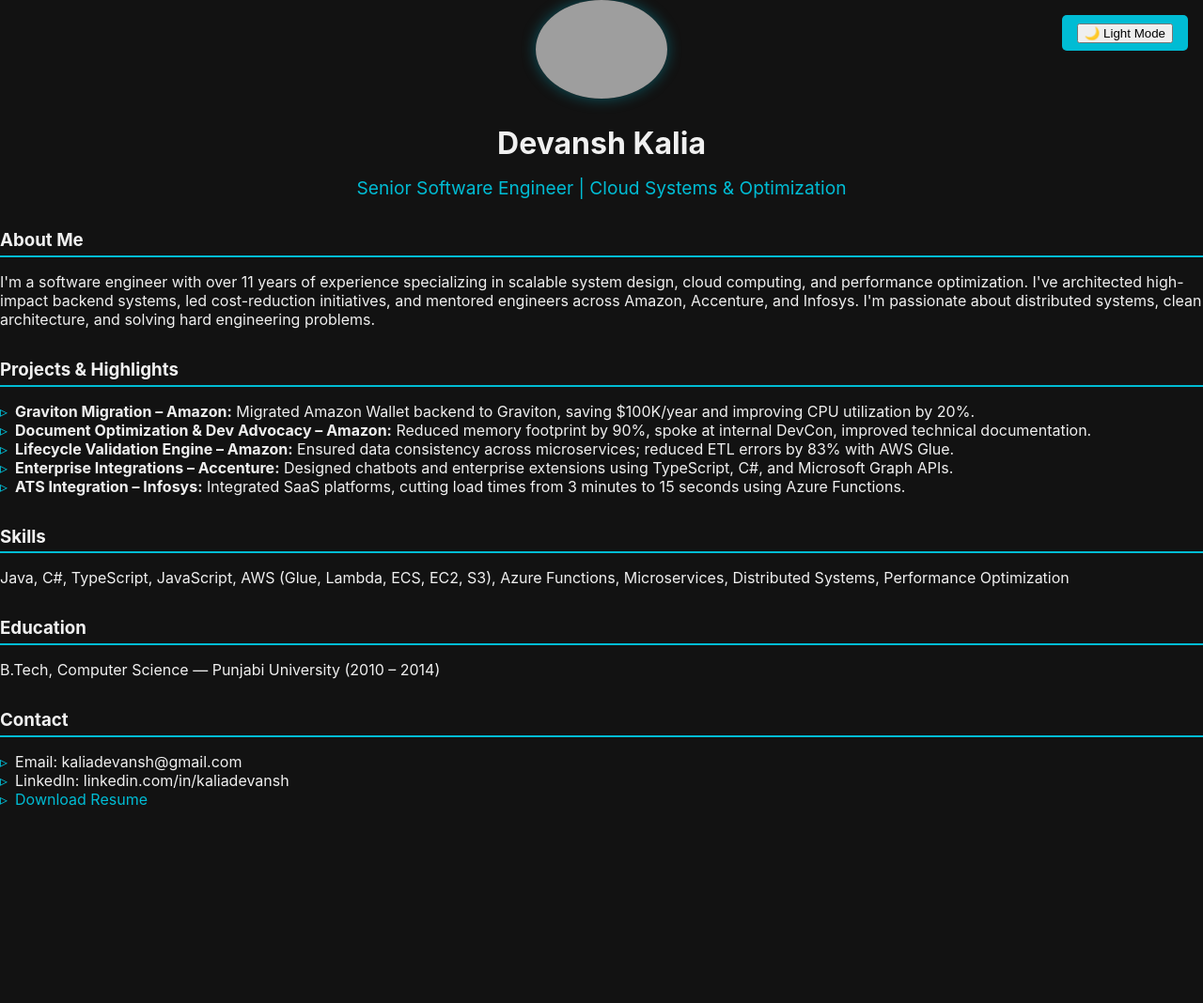
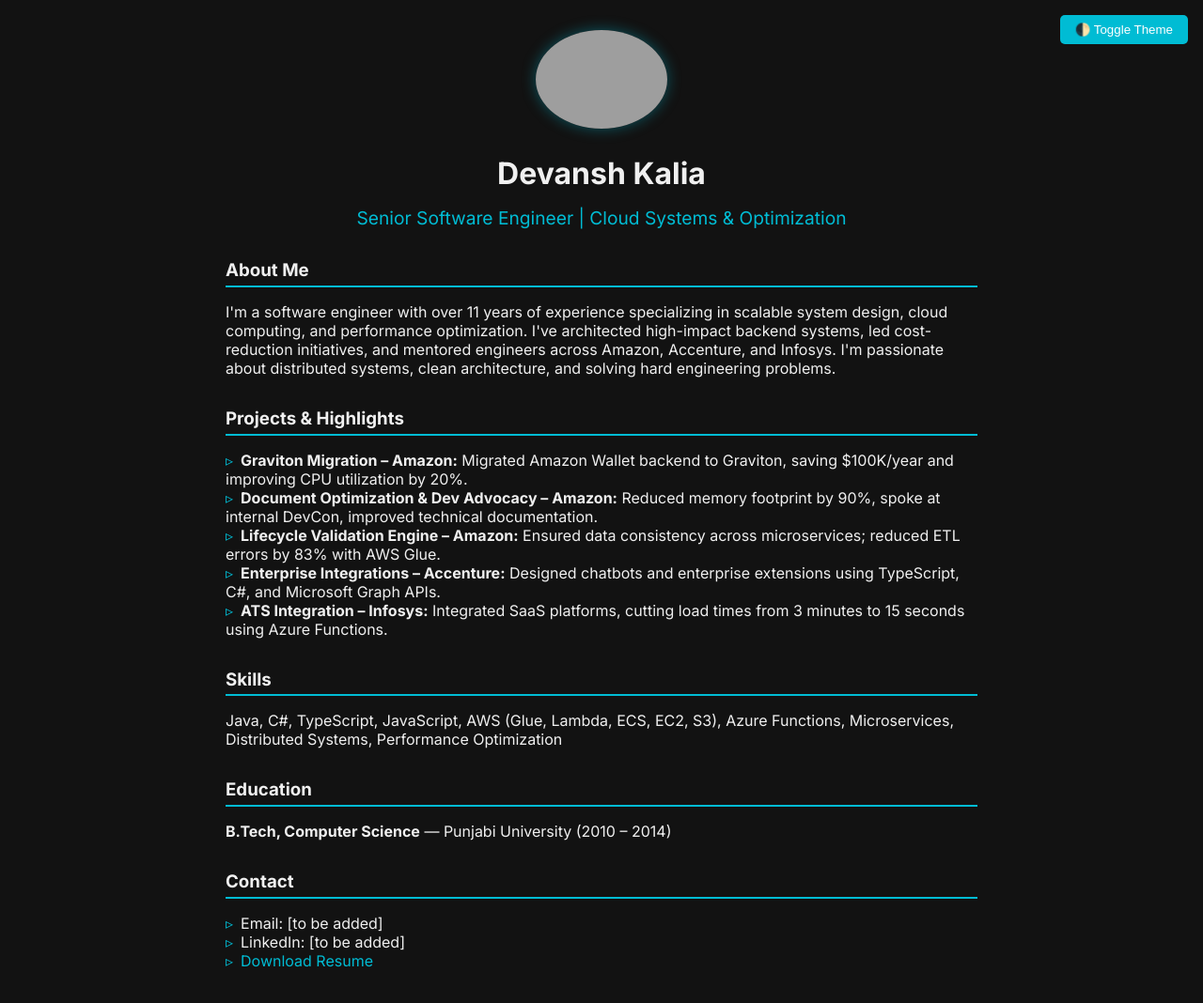
Before and after one commit to kaliadevansh/kaliadevansh.github.io, a plain HTML site: page index.html in a window 1280 px wide. Shown: the whole page at 94% size. Before the commit the page ends 893 px from the top, so only its background shows below. Drawn offline with Linux system fonts and the light colour scheme; grey boxes are pictures that could not be loaded.

Commit message:
feat: Use new styles and theme toggle

```diff
--- a/index.html
+++ b/index.html
@@ -6,17 +6,18 @@
   <meta name="viewport" content="width=device-width, initial-scale=1.0" />
   <title>Devansh Kalia | Portfolio</title>
   <link rel="stylesheet" href="style.css" />
+  <link href="https://fonts.googleapis.com/css2?family=Inter:wght@400;600;700&display=swap" rel="stylesheet">
 </head>
 <body class="dark-mode">
-  <div class="theme-toggle">
-    <button onclick="toggleTheme()">🌙 Light Mode</button>
-  </div>
+  <div class="container">
+    <button class="theme-toggle" onclick="toggleTheme()">🌓 Toggle Theme</button>
     <header>
       <img src="avatar-devansh.png" alt="Devansh Avatar" class="avatar" />
       <h1>Devansh Kalia</h1>
       <h2>Senior Software Engineer | Cloud Systems & Optimization</h2>
     </header>
 
+    <main>
       <section>
         <h3>About Me</h3>
         <p>I'm a software engineer with over 11 years of experience specializing in scalable system design, cloud computing, and performance optimization. I've architected high-impact backend systems, led cost-reduction initiatives, and mentored engineers across Amazon, Accenture, and Infosys. I'm passionate about distributed systems, clean architecture, and solving hard engineering problems.</p>
@@ -40,17 +41,19 @@
 
       <section>
         <h3>Education</h3>
-    <p>B.Tech, Computer Science — Punjabi University (2010 – 2014)</p>
+        <p><strong>B.Tech, Computer Science</strong> — Punjabi University (2010 – 2014)</p>
       </section>
 
       <section>
         <h3>Contact</h3>
         <ul>
-      <li>Email: kaliadevansh@gmail.com</li>
-      <li>LinkedIn: linkedin.com/in/kaliadevansh </li>
-      <li><a href="https://drive.google.com/file/d/1inkNjWCCWYO2mvI5ZneZOKxlllYxeQ9Y/view">Download Resume</a></li>
+          <li>Email: [to be added]</li>
+          <li>LinkedIn: [to be added]</li>
+          <li><a href="#">Download Resume</a></li>
         </ul>
       </section>
+    </main>
+  </div>
 
   <script>
     function toggleTheme() {
```
Lines whose indentation alone changed are shown as unchanged.
